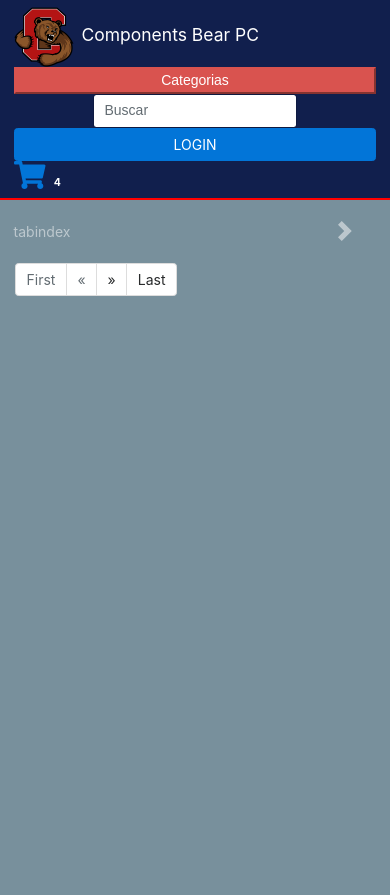
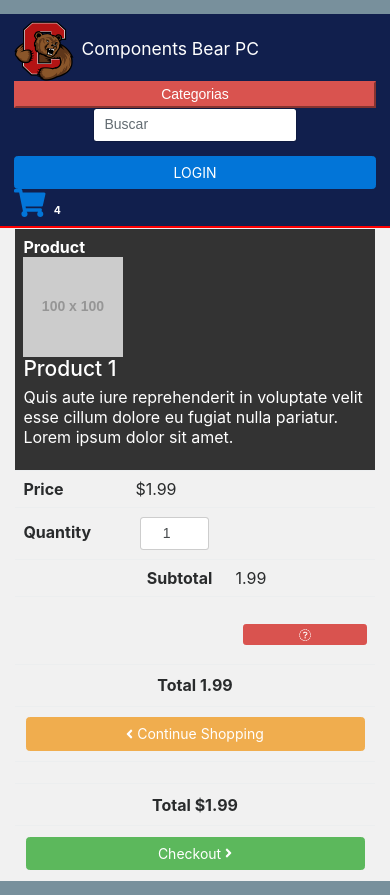
Before and after one commit to antonio-fernandez-campagna/GS_WEB_Ecommerce, a PHP site: page /dwes/?controller=cart&action=finalCart in a window 390 px wide. Before the commit the page ends 296 px from the top, so only its background shows below. Run offline with PHP 8.4, Linux system fonts and the light colour scheme; grey boxes labelled with a size stand in for pictures from a placeholder-image service; data that the repository does not hold is empty; some libraries are stand-ins or nearby versions.

Commit message:
añado una parte de cart_view

```diff
--- a/controllers/cart_controller.php
+++ b/controllers/cart_controller.php
@@ -2,7 +2,12 @@
 
 // require_once("models/categories_model.php");
 require_once("models/products_model.php");
-require_once("models/products_model.php");
+require_once("models/categories_model.php");
+require_once("models/promotions_model.php");
+require_once("controllers/categories_controller.php");
+require_once("controllers/login_controller.php");
+
+
 
 class cart_controller {
 
@@ -32,6 +37,20 @@ class cart_controller {
         }
     }
 
+    public function finalCart_view() {
+
+        $cart = new login_controller();
+        $category = new categories_controller();
+
+        $data['cart'] = $cart->checkCart();
+        $data['categories'] = $category->getCategories();
+
+        echo "<pre>" .print_r($data['cart'],1). "</pre>";
+
+
+        include("views/finalCart_view.phtml");
+    }
+
     public function shoppingCartDB() {
 
         $product = new products_model();
@@ -41,6 +60,9 @@ class cart_controller {
         //echo $id;
 
         $data = $product->get_shopping_cart_db();
+
+
+
         foreach ($data as $key => $producto) {
             $bd = "yes";
             $data[$key]["db"] = $bd;
@@ -62,7 +84,7 @@ class cart_controller {
 
             if (empty($id_pending['max(id)'])) {
 
-               // insert order
+                // insert order
             } else {
 
                 $addItem->insertProduct($item, $id_pending);
@@ -127,6 +149,8 @@ class cart_controller {
         return $id;
     }
 
+
+
 }
 
 ?>
--- a/controllers/login_controller.php
+++ b/controllers/login_controller.php
@@ -18,6 +18,7 @@ class login_controller {
 
         if ($ok) {
             $_SESSION['usuario'] = $username;
+
 
             return true;
         } else {
--- a/index.php
+++ b/index.php
@@ -67,6 +67,7 @@ if (isset($_GET['controller']) && isset($_GET['action'])) {
         }
         // require_once "views/templates/header_template.phtml";
         //header('location: index.php');
+        $homeController->view();
     }
 
     //Mostramos el default header, el cart y las categorias
@@ -84,6 +85,7 @@ if (isset($_GET['controller']) && isset($_GET['action'])) {
                 $cart->addItemToCart($id);
                 // muestro la pantalla principal para que cargue por primera vez el carrito (modal)
                 //header('location: index.php');
+                $homeController->view();
             }
 
             if ($_GET['action'] == "deleteFromCart") {
@@ -91,11 +93,18 @@ if (isset($_GET['controller']) && isset($_GET['action'])) {
                 //echo "<pre>" .print_r($id,1). "</pre>";
                 //die();
                 $cart->deleteItemFromCart($id);
+                $homeController->view();
             }
 
             if ($_GET['action'] == "deleteFromDB") {
 
                 $cart->deleteOrderItem();
+                $homeController->view();
+            }
+
+            if ($_GET['action'] == "finalCart") {
+                ob_end_clean();
+                $cart->finalCart_view();
             }
 
 
@@ -103,8 +112,6 @@ if (isset($_GET['controller']) && isset($_GET['action'])) {
 
             }
         }
-
-        $homeController->view();
     }
 
 
--- a/views/css.css
+++ b/views/css.css
@@ -873,3 +873,40 @@ input[type=range]:focus::-ms-fill-upper {
 }
 
 /* fin */
+
+.table>tbody>tr>td, .table>tfoot>tr>td{
+    vertical-align: middle;
+}
+@media screen and (max-width: 600px) {
+    table#cart tbody td .form-control{
+		width:20%;
+		display: inline !important;
+	}
+	.actions .btn{
+		width:36%;
+		margin:1.5em 0;
+	}
+
+	.actions .btn-info{
+		float:left;
+	}
+	.actions .btn-danger{
+		float:right;
+	}
+
+	table#cart thead { display: none; }
+	table#cart tbody td { display: block; padding: .6rem; min-width:320px;}
+	table#cart tbody tr td:first-child { background: #333; color: #fff; }
+	table#cart tbody td:before {
+		content: attr(data-th); font-weight: bold;
+		display: inline-block; width: 8rem;
+	}
+
+
+
+	table#cart tfoot td{display:block; }
+	table#cart tfoot td .btn{display:block;}
+
+}
+
+/* shopping cart*/
--- /dev/null
+++ b/views/finalCart_view.phtml
@@ -0,0 +1,57 @@
+<?php include('views/templates/header_template.phtml') ?>
+
+<body>
+
+    <div class="container text-center bg-light">
+
+        <table id="cart" class="table table-hover table-condensed">
+            <thead>
+                <tr>
+                    <th style="width:50%">Product</th>
+                    <th style="width:10%">Price</th>
+                    <th style="width:8%">Quantity</th>
+                    <th style="width:22%" class="text-center">Subtotal</th>
+                    <th style="width:10%"></th>
+                </tr>
+            </thead>
+            <tbody>
+                <tr>
+                    <td data-th="Product">
+                        <div class="row">
+                            <div class="col-sm-6 hidden-xs"><img src="http://placehold.it/100x100" alt="..." class="img-responsive"/></div>
+                            <div class="col-sm-6">
+                                <h4 class="nomargin">Product 1</h4>
+                                <p>Quis aute iure reprehenderit in voluptate velit esse cillum dolore eu fugiat nulla pariatur. Lorem ipsum dolor sit amet.</p>
+                            </div>
+                        </div>
+                    </td>
+                    <td data-th="Price">$1.99</td>
+                    <td data-th="Quantity">
+                        <input type="number" class="form-control text-center" value="1">
+                    </td>
+                    <td data-th="Subtotal" class="text-center">1.99</td>
+                    <td class="actions" data-th="">
+                        <button class="btn btn-danger btn-sm"><i class="fa fa-trash-o"></i></button>
+                    </td>
+                </tr>
+            </tbody>
+            <tfoot>
+                <tr class="visible-xs">
+                    <td class="text-center"><strong>Total 1.99</strong></td>
+                </tr>
+                <tr>
+                    <td><a href="#" class="btn btn-warning"><i class="fa fa-angle-left"></i> Continue Shopping</a></td>
+                    <td colspan="2" class="hidden-xs"></td>
+                    <td class="hidden-xs text-center"><strong>Total $1.99</strong></td>
+                    <td><a href="#" class="btn btn-success btn-block">Checkout <i class="fa fa-angle-right"></i></a></td>
+                </tr>
+            </tfoot>
+        </table>
+
+
+    </div>
+    <!-- cierro div container -->
+
+</body>
+
+</html>
--- a/views/templates/header_template.phtml
+++ b/views/templates/header_template.phtml
@@ -148,7 +148,9 @@ if ($_SESSION['usuario'] != "invitado") {
                 <button type="button" class="close" data-dismiss="modal" aria-label="Close"><span aria-hidden="true">&times;</span></button>
                 <h4 class="modal-title float-left" id="myModalLabel2">Carrito de la compra</h4>
             </div>
-
+                   <div class="form-group">
+                       <a href="?controller=cart&action=finalCart"><button id="signupSubmit" type="submit" class="btn btn-info btn-block mt-2">Ir a la cesta</button></a>
+                  </div>
             <?php if(!empty($data['cart'])){  foreach ($data['cart'] as $item) { ?>
                 <li>
                     <span class="item">
@@ -183,7 +185,7 @@ if ($_SESSION['usuario'] != "invitado") {
                 </li>
             <?php }} ?>
 
-                hola
+
 
         </div>
         <!-- modal-content -->
```
